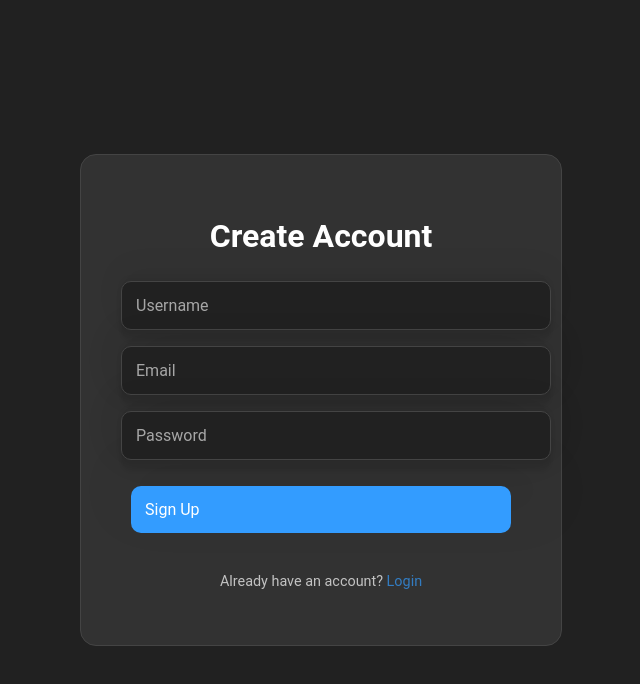
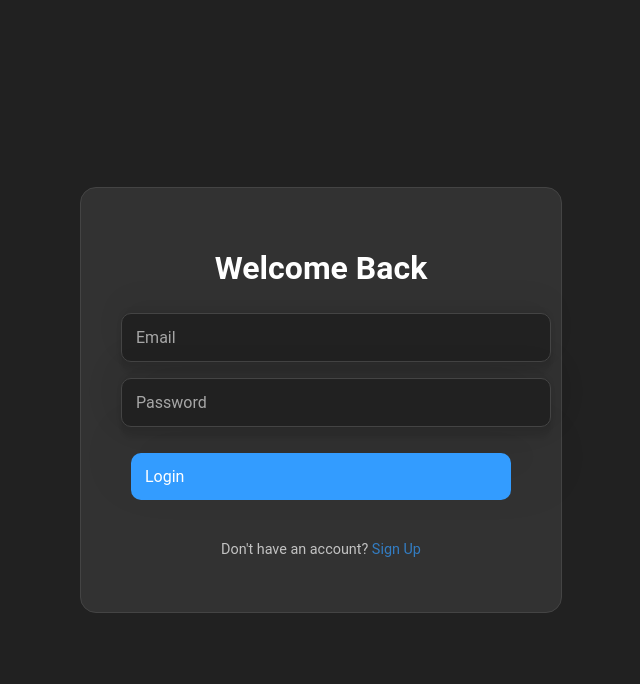
Before and after one commit to arnavvtyagii/NexaGPT, a React (Vite) app in the folder Frontend/: page /login in a window 1280 px wide. Shown: the top 684 px of the page, without its empty margins (319-959 px from the left). Built offline with nearby package versions, Linux system fonts and the light colour scheme.

Commit message:
login issues

```diff
--- a/Frontend/src/Login.jsx
+++ b/Frontend/src/Login.jsx
@@ -1,79 +1,52 @@
-import "./Signup.css";
+import "./Login.css";
 import { Link, useNavigate } from "react-router-dom";
 import { useState } from "react";
 
-function Signup() {
+function Login() {
   const navigate = useNavigate();
 
-  const [username, setUsername] = useState("");
+  const [email, setEmail] = useState("");
+  const [password, setPassword] = useState("");
+  const [error, setError] = useState("");
+  const [loading, setLoading] = useState(false);
 
-  const [email, setEmail] = useState("");
-
-  const [password, setPassword] = useState("");
-
-  const [error, setError] = useState("");
-
-  const handleSignup = async () => {
+  const handleLogin = async () => {
     try {
       setError("");
-      const signupResponse = await fetch(
-        "https://nexagpt.onrender.com/api/auth/signup",
+      setLoading(true);
+
+      const response = await fetch(
+        "https://nexagpt.onrender.com/api/auth/login",
         {
           method: "POST",
           headers: {
             "Content-Type": "application/json",
           },
-          body: JSON.stringify({
-            username,
-            email,
-            password,
-          }),
+          body: JSON.stringify({ email, password }),
         },
       );
 
-      const signupData = await signupResponse.json();
-      if (!signupResponse.ok) {
-        setError(signupData.message);
+      const data = await response.json();
+
+      if (!response.ok) {
+        setError(data.message);
         return;
       }
 
-      // Automatically log in
-      const loginResponse = await fetch(
-        "https://nexagpt.onrender.com/api/auth/",
-        {
-          method: "POST",
-          headers: {
-            "Content-Type": "application/json",
-          },
-          body: JSON.stringify({
-            email,
-            password,
-          }),
-        },
-      );
-
-      const loginData = await loginResponse.json();
-
-      localStorage.setItem("token", loginData.token);
-
+      localStorage.setItem("token", data.token);
       navigate("/");
     } catch (err) {
       console.log(err);
-      alert("Signup failed");
+      setError("Login failed. Please try again.");
+    } finally {
+      setLoading(false);
     }
   };
 
   return (
     <div className="authContainer">
       <div className="authBox">
-        <h1 className="authTitle">Create Account</h1>
-
-        <input
-          className="authInput"
-          placeholder="Username"
-          value={username}
-          onChange={(e) => setUsername(e.target.value)}
-        />
+        <h1 className="authTitle">Welcome Back</h1>
 
         <input
           className="authInput"
@@ -91,17 +64,18 @@ function Signup() {
           onChange={(e) => setPassword(e.target.value)}
         />
 
-        <button className="authButton" onClick={handleSignup}>
-          Sign Up
+        <button className="authButton" onClick={handleLogin} disabled={loading}>
+          {loading ? "Logging in..." : "Login"}
         </button>
 
         {error && <p className="errorText">{error}</p>}
+
         <p className="authLink">
-          Already have an account? <Link to="/login">Login</Link>
+          Don't have an account? <Link to="/signup">Sign Up</Link>
         </p>
       </div>
     </div>
   );
 }
 
-export default Signup;
+export default Login;
```
